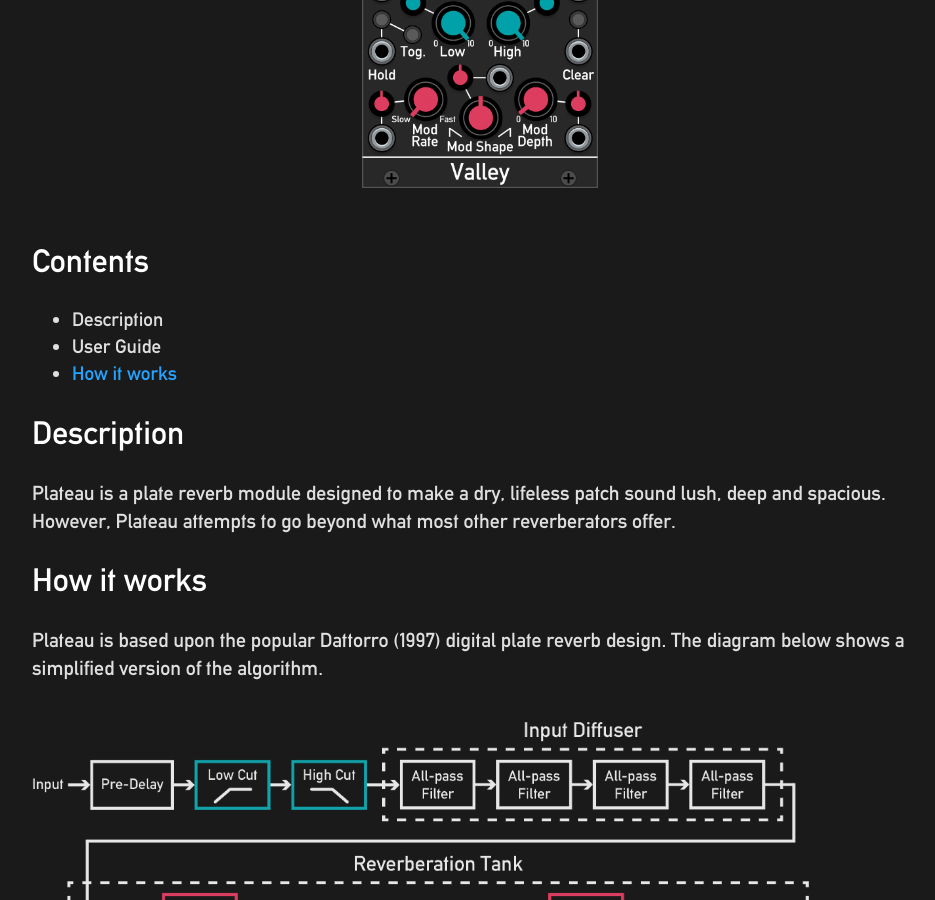
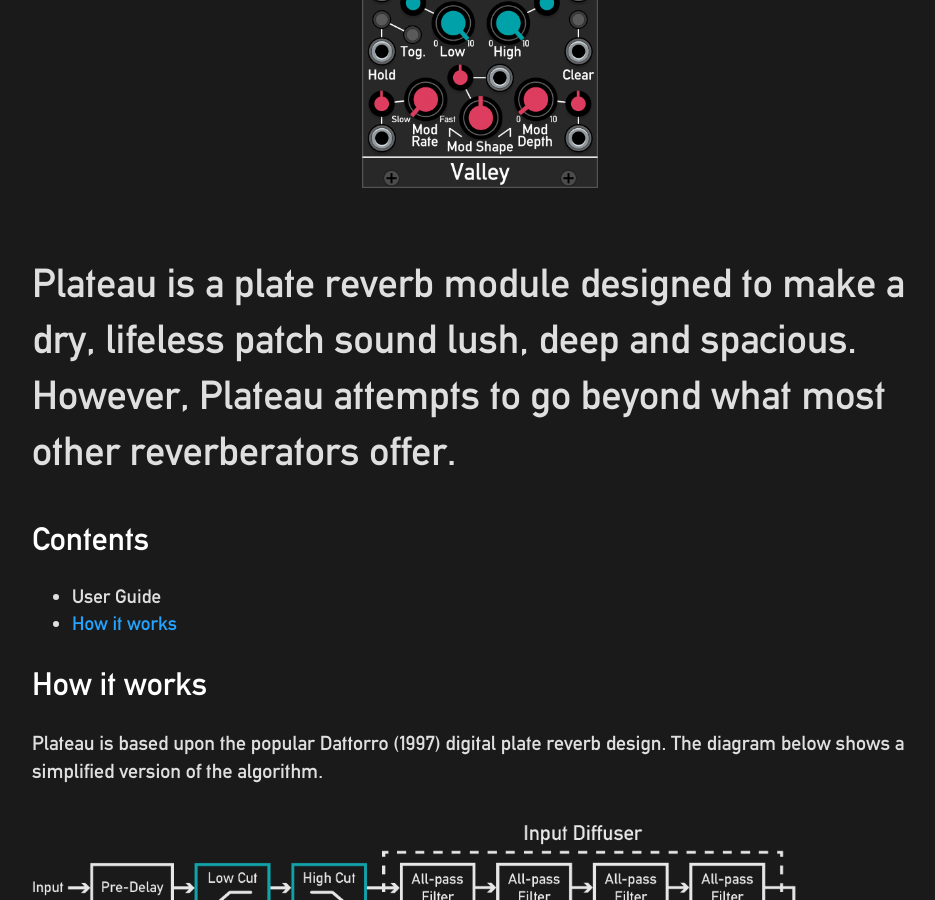
Before and after one commit to ValleyAudio/ValleyAudio.github.io, a Jekyll site: the page built from rack/plateau/plateau.html, in a window 1280 px wide and 900 px high, scrolled down 581 px. Shown: the whole window, without its empty margins (160-1095 px from the left). Built offline with Jekyll 4.4.1, drawn with Linux system fonts in a browser that asks for light colours.

Commit message:
Formatting

```diff
--- a/rack/plateau/plateau.html
+++ b/rack/plateau/plateau.html
@@ -8,14 +8,12 @@
     <center>
         <img src="images/plateau.jpg" alt="Plateau" style="max-width:100%; max-height:500px; margin-top:20px; margin-bottom:20px;">
     </center>
+    <p>Plateau is a plate reverb module designed to make a dry, lifeless patch sound lush, deep and spacious. However, Plateau attempts to go beyond what most other reverberators offer.</p>
     <h2>Contents</h2>
     <ul>
-        <li>Description</li>
         <li>User Guide</li>
         <li><a href="#howItWorks">How it works</a></li>
     </ul>
-    <h2>Description</h2>
-    <p>Plateau is a plate reverb module designed to make a dry, lifeless patch sound lush, deep and spacious. However, Plateau attempts to go beyond what most other reverberators offer.</p>
     <h2 id="howItWorks">How it works</h2>
     <p>
         Plateau is based upon the popular Dattorro (1997) digital plate reverb design. The diagram below shows a simplified version of the algorithm.
```
